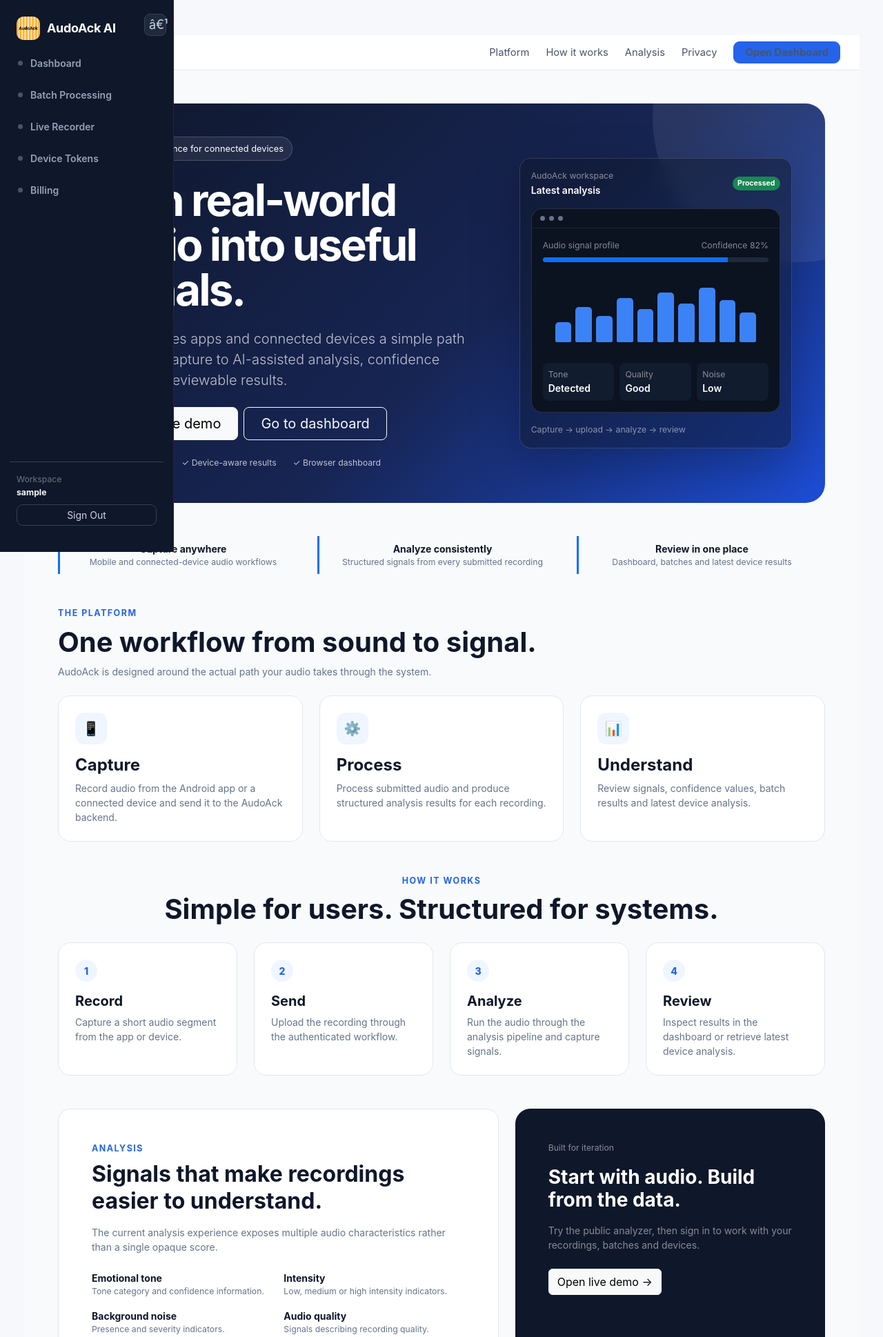
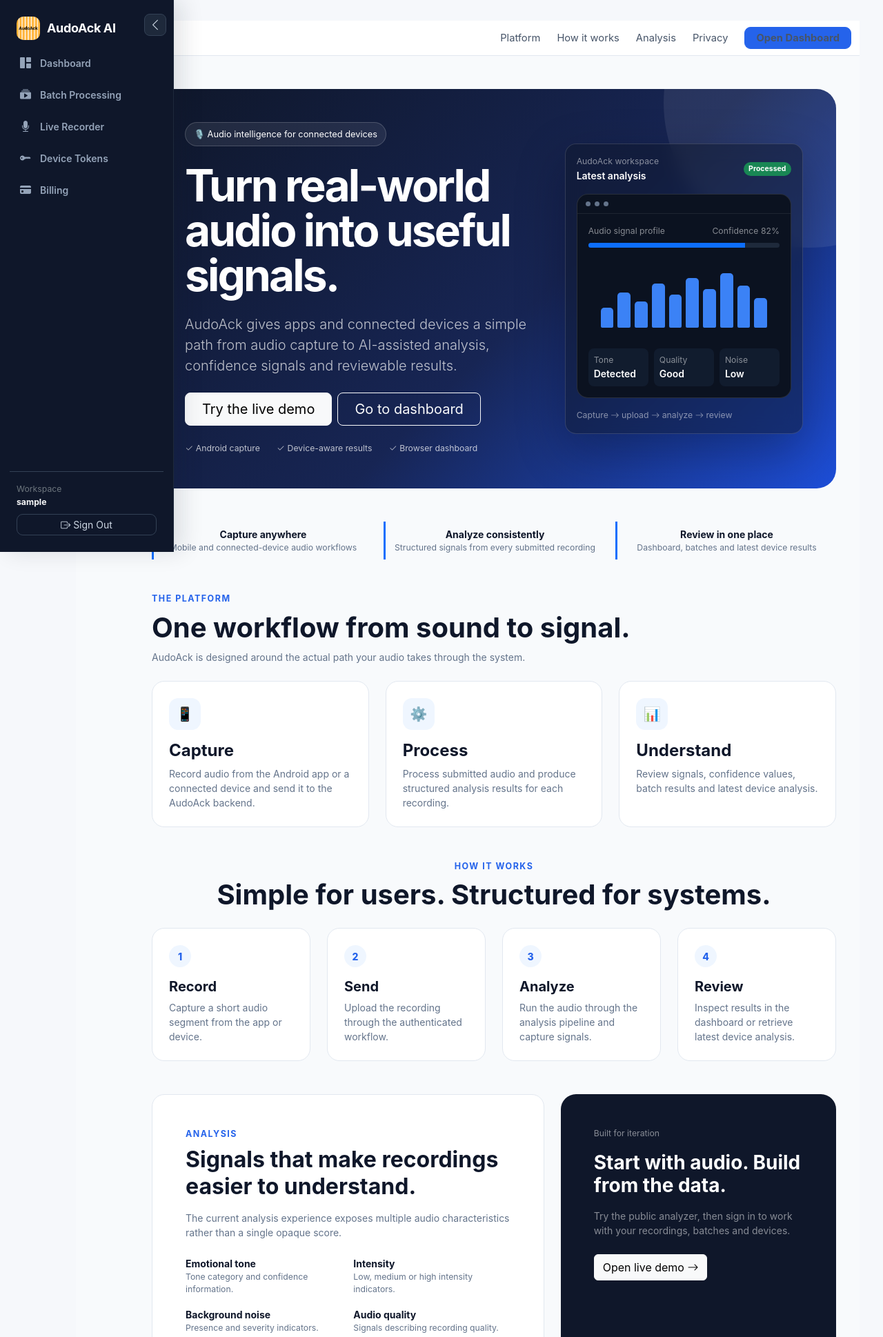
Before and after one commit to Gourav-Tailor/autoace_ai, a Django app: page /home/ in a window 1280 px wide. Shown: the top 1938 px of the page at 69% size. Run offline with Django 5.2, Linux system fonts and the light colour scheme; the visitor is signed in with stand-in values (Sample User, id 1); parts of the project's set-up code (start-up, migrations or seed data) failed here and were passed over.

Commit message:
fix the bootstarp logos and sidebar

```diff
--- a/audio_analytics/templates/audio_analytics/base.html
+++ b/audio_analytics/templates/audio_analytics/base.html
@@ -7,6 +7,7 @@
     {% load static %}
     <link rel="icon" type="image/png" href="{% static 'audio_analytics/images/audoack-logo.png' %}">
     <link href="https://cdn.jsdelivr.net/npm/bootstrap@5.3.2/dist/css/bootstrap.min.css" rel="stylesheet">
+    <link href="https://cdn.jsdelivr.net/npm/bootstrap-icons@1.11.3/font/bootstrap-icons.min.css" rel="stylesheet">
     <style>
         :root {
             --aa-primary: #2563eb;
@@ -63,17 +64,6 @@
             font-size: 18px;
             letter-spacing: -.02em;
             white-space: nowrap;
-        }
-        .sidebar-logo {
-            display: block;
-            flex: 0 0 34px;
-            width: 34px;
-            height: 34px;
-            max-width: 34px;
-            max-height: 34px;
-            object-fit: contain;
-            object-position: center;
-            border-radius: 10px;
         }
         .sidebar nav { gap: 4px !important; }
         .sidebar nav a,
@@ -161,17 +151,6 @@
             margin-left: 0;
             padding: 30px 34px !important;
         }
-        .sidebar-logo {
-            display: block;
-            flex: 0 0 34px;
-            width: 34px;
-            height: 34px;
-            max-width: 34px;
-            max-height: 34px;
-            object-fit: contain;
-            object-position: center;
-            border-radius: 10px;
-        }
         .sidebar-collapsed .sidebar > h4 span {
             display: none;
         }
@@ -244,6 +223,47 @@
             .sidebar-open-button { display: grid; }
             .sidebar-collapsed .sidebar-open-button { display: grid; }
         }
+        @media (max-width: 575.98px) {
+            .sidebar nav { display: grid !important; grid-template-columns: 1fr; }
+            main { padding: 18px 12px !important; }
+        }
+        .aa-authenticated main {
+            margin-left: var(--aa-sidebar-collapsed-width);
+            width: calc(100% - var(--aa-sidebar-collapsed-width));
+        }
+
+        .aa-authenticated .sidebar {
+            box-shadow: 12px 0 30px rgba(15,23,42,.12);
+        }
+
+        .sidebar nav a::before,
+        .sidebar nav .nav-link::before {
+            display: none !important;
+        }
+
+        .sidebar nav .aa-nav-icon {
+            width: 22px;
+            min-width: 22px;
+            margin-right: 10px;
+            text-align: center;
+            font-size: 16px;
+            line-height: 1;
+        }
+
+        .sidebar-collapsed .sidebar nav .aa-nav-icon {
+            width: 100%;
+            min-width: 0;
+            margin-right: 0;
+            font-size: 18px;
+        }
+
+        @media (max-width: 991.98px) {
+            .aa-authenticated main,
+            main {
+                margin-left: 0 !important;
+                width: 100% !important;
+            }
+        }
         .sidebar-logo {
             display: block;
             flex: 0 0 34px;
@@ -255,26 +275,22 @@
             object-position: center;
             border-radius: 10px;
         }
-        @media (max-width: 575.98px) {
-            .sidebar nav { display: grid !important; grid-template-columns: 1fr; }
-            main { padding: 18px 12px !important; }
-        }
     </style>
     {% block extra_head %}{% endblock %}
 </head>
-<body>
+<body class="{% if user.is_authenticated %}aa-authenticated{% endif %}">
 <div class="container-fluid">
     <div class="row">
         {% if user.is_authenticated %}
         <aside class="sidebar d-flex flex-column" id="aa-sidebar">
             <h4 class="fw-bold text-white"><img class="sidebar-logo" src="{% static 'audio_analytics/images/audoack-logo.png' %}" alt="AudoAck AI logo"><span>AudoAck AI</span></h4>
-            <button type="button" class="sidebar-toggle" id="aa-sidebar-toggle" aria-label="Collapse sidebar" aria-expanded="true">â€¹</button>
+            <button type="button" class="sidebar-toggle" id="aa-sidebar-toggle" aria-label="Collapse sidebar" aria-expanded="true"><i class="bi bi-chevron-left" aria-hidden="true"></i></button>
             <nav class="nav flex-column">
-                <a href="{% url 'dashboard' %}" class="{% if request.resolver_match.url_name == 'dashboard' %}active{% endif %}">Dashboard</a>
-                <a href="{% url 'batch_list' %}" class="{% if request.resolver_match.url_name == 'batch_list' %}active{% endif %}">Batch Processing</a>
-                <a href="{% url 'long_recorder' %}" class="{% if request.resolver_match.url_name == 'long_recorder' %}active{% endif %}">Live Recorder</a>
-                <a href="{% url 'device_tokens' %}" class="{% if request.resolver_match.url_name == 'device_tokens' %}active{% endif %}">Device Tokens</a>
-                <a href="{% url 'billing' %}" class="{% if request.resolver_match.url_name == 'billing' %}active{% endif %}">Billing</a>
+                <a href="{% url 'dashboard' %}" class="{% if request.resolver_match.url_name == 'dashboard' %}active{% endif %}"><i class="bi bi-grid-1x2-fill aa-nav-icon" aria-hidden="true"></i><span>Dashboard</span></a>
+                <a href="{% url 'batch_list' %}" class="{% if request.resolver_match.url_name == 'batch_list' %}active{% endif %}"><i class="bi bi-collection-play-fill aa-nav-icon" aria-hidden="true"></i><span>Batch Processing</span></a>
+                <a href="{% url 'long_recorder' %}" class="{% if request.resolver_match.url_name == 'long_recorder' %}active{% endif %}"><i class="bi bi-mic-fill aa-nav-icon" aria-hidden="true"></i><span>Live Recorder</span></a>
+                <a href="{% url 'device_tokens' %}" class="{% if request.resolver_match.url_name == 'device_tokens' %}active{% endif %}"><i class="bi bi-key-fill aa-nav-icon" aria-hidden="true"></i><span>Device Tokens</span></a>
+                <a href="{% url 'billing' %}" class="{% if request.resolver_match.url_name == 'billing' %}active{% endif %}"><i class="bi bi-credit-card-fill aa-nav-icon" aria-hidden="true"></i><span>Billing</span></a>
             </nav>
             <div class="mt-auto pt-3 border-top border-secondary">
                 <div class="text-light small mb-2">
@@ -283,11 +299,11 @@
                 </div>
                 <form action="{% url 'logout' %}" method="post">
                     {% csrf_token %}
-                    <button type="submit" class="btn btn-outline-light btn-sm w-100">Sign Out</button>
+                    <button type="submit" class="btn btn-outline-light btn-sm w-100"><i class="bi bi-box-arrow-right me-1" aria-hidden="true"></i>Sign Out</button>
                 </form>
             </div>
         </aside>
-        <button type="button" class="sidebar-open-button" id="aa-sidebar-open" aria-label="Open sidebar">â˜°</button>
+        <button type="button" class="sidebar-open-button" id="aa-sidebar-open" aria-label="Open sidebar"><i class="bi bi-list" aria-hidden="true"></i></button>
         {% endif %}
         <main>
             {% block content %}{% endblock %}
--- a/audio_analytics/templates/audio_analytics/home.html
+++ b/audio_analytics/templates/audio_analytics/home.html
@@ -81,7 +81,7 @@
             {% endif %}
           </div>
           <div class="d-flex flex-wrap gap-4 mt-4 small aa-muted-white">
-            <span>✓ Android capture</span><span>✓ Device-aware results</span><span>✓ Browser dashboard</span>
+            <span><i class="bi bi-check2" aria-hidden="true"></i> Android capture</span><span><i class="bi bi-check2" aria-hidden="true"></i> Device-aware results</span><span><i class="bi bi-check2" aria-hidden="true"></i> Browser dashboard</span>
           </div>
         </div>
 
@@ -106,7 +106,7 @@
                 </div>
               </div>
             </div>
-            <div class="small text-white-50 mt-3">Capture → upload → analyze → review</div>
+            <div class="small text-white-50 mt-3">Capture <i class="bi bi-arrow-right" aria-hidden="true"></i> upload <i class="bi bi-arrow-right" aria-hidden="true"></i> analyze <i class="bi bi-arrow-right" aria-hidden="true"></i> review</div>
           </div>
         </div>
       </div>
@@ -156,7 +156,7 @@
             </div>
           </div>
         </div>
-        <div class="col-lg-5"><div class="aa-dark p-4 p-lg-5 h-100"><div class="small text-white-50">Built for iteration</div><h3 class="fw-bold my-3">Start with audio. Build from the data.</h3><p class="text-white-50">Try the public analyzer, then sign in to work with your recordings, batches and devices.</p><a class="btn btn-light mt-2" href="{% url 'public_demo' %}">Open live demo →</a></div></div>
+        <div class="col-lg-5"><div class="aa-dark p-4 p-lg-5 h-100"><div class="small text-white-50">Built for iteration</div><h3 class="fw-bold my-3">Start with audio. Build from the data.</h3><p class="text-white-50">Try the public analyzer, then sign in to work with your recordings, batches and devices.</p><a class="btn btn-light mt-2" href="{% url 'public_demo' %}">Open live demo <i class="bi bi-arrow-right" aria-hidden="true"></i></a></div></div>
       </div>
     </section>
 
@@ -208,7 +208,7 @@
           <button type="submit" class="btn btn-primary w-100 py-2 fw-semibold">Sign in</button>
         </form>
         <div class="text-center mt-3 small text-muted">Don't have an account? <a href="{% url 'signup' %}">Create an account</a></div>
-        <div class="text-center mt-2"><a class="small text-decoration-none" href="{% url 'public_demo' %}">Try the live demo without signing in →</a></div>
+        <div class="text-center mt-2"><a class="small text-decoration-none" href="{% url 'public_demo' %}">Try the live demo without signing in <i class="bi bi-arrow-right" aria-hidden="true"></i></a></div>
       </div>
     </div>
   </div>
--- a/audio_analytics/templates/audio_analytics/privacy_policy.html
+++ b/audio_analytics/templates/audio_analytics/privacy_policy.html
@@ -159,7 +159,7 @@
         <hr class="my-4">
 
         <a href="{% url 'home' %}" class="text-decoration-none">
-          ← Back to AudoAck
+          <i class="bi bi-arrow-left" aria-hidden="true"></i> Back to AudoAck
         </a>
 
       </div>
```
